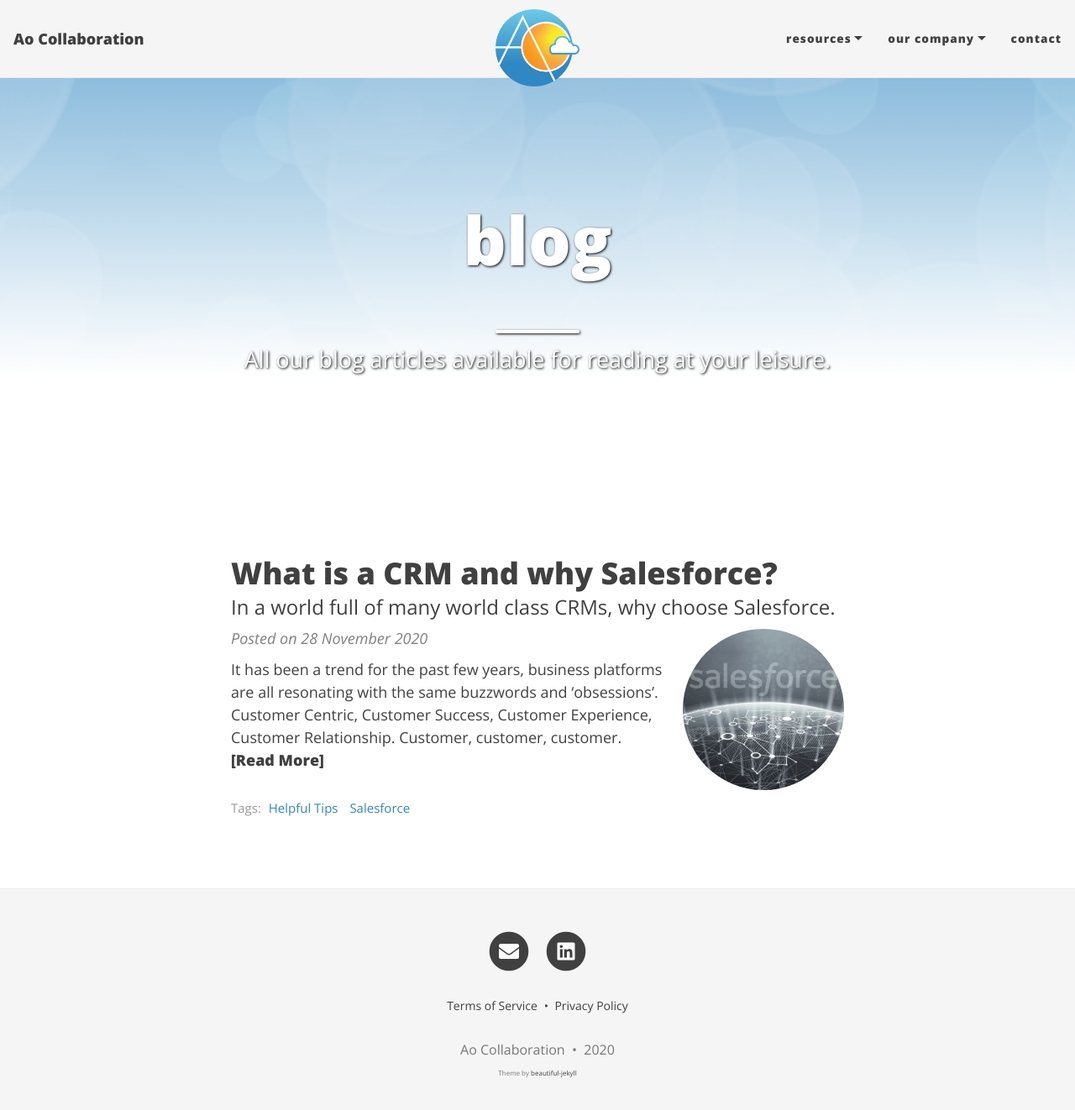
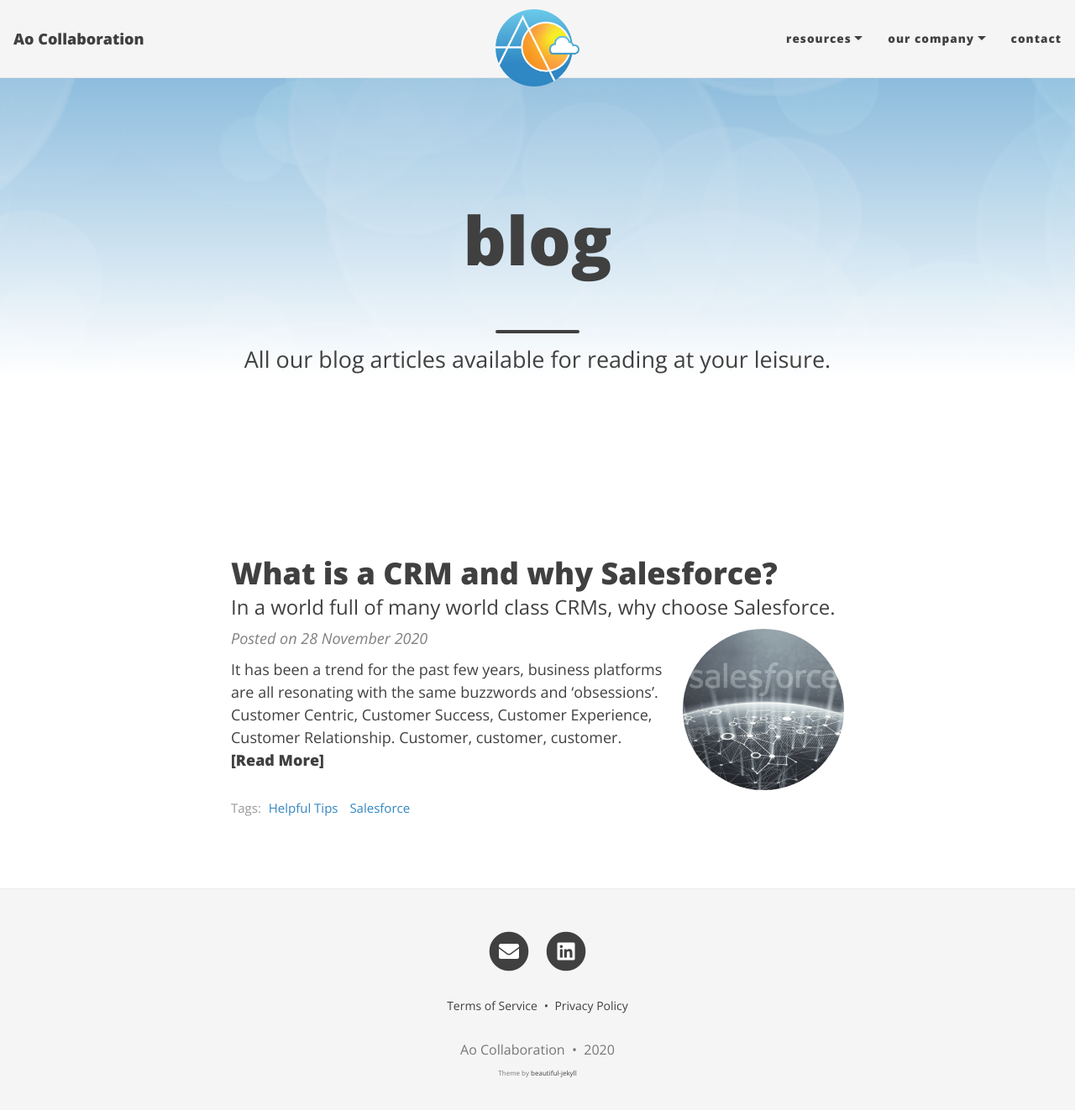
Before and after one commit to Ao-Collaboration/Ao-Collaboration.github.io, a Jekyll site: the page built from posts.html, in a window 1280 px wide and 1334 px high. Shown: the top 1322 px of the window at 84% size. Built offline with Jekyll 4.4.1, drawn with Linux system fonts in a browser that asks for light colours; nearby versions of some CDN libraries.

Commit message:
Heading colours don't update with cover img

```diff
--- a/assets/css/main.css
+++ b/assets/css/main.css
@@ -605,8 +605,6 @@
 .intro-header.big-img .page-heading,
 .intro-header.big-img .post-heading {
   padding: 6.25rem 0;
-  color: #FFF;
-  text-shadow: 1px 1px 3px #000;
 }
 .intro-header .page-heading h1 {
   margin-top: 0;
@@ -631,11 +629,6 @@
 .intro-header.big-img .page-heading .page-subheading,
 .intro-header.big-img .post-heading .post-subheading {
   font-weight: 400;
-}
-.intro-header.big-img .page-heading hr {
-  box-shadow: 1px 1px 3px #000;
-  -webkit-box-shadow: 1px 1px 3px #000;
-  -moz-box-shadow: 1px 1px 3px #000;
 }
 .intro-header.big-img .post-heading .post-meta {
   color: #EEE;
```
